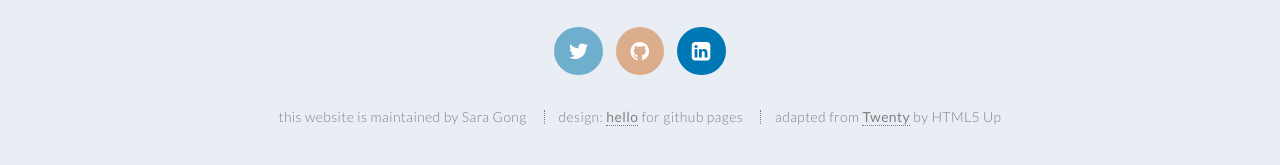
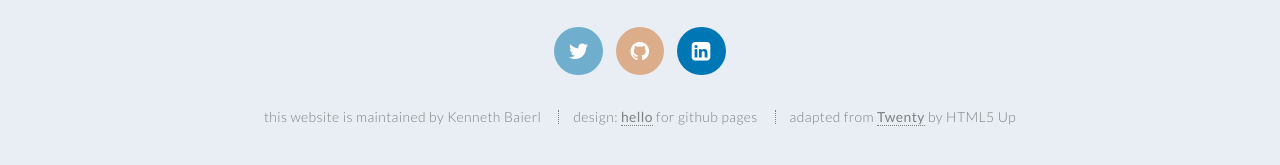
Before and after one commit to kenbaierl/portfolio, a Jekyll site: the page built from index.md, in a window 1280 px wide and 900 px high, scrolled down 5491 px. Shown: the part 707-872 px from the top of the window. Built offline with Jekyll 4.4.1, drawn with Linux system fonts in a browser that asks for light colours; part of the change alters nothing that is shown.

Commit message:
Update _config.yml

```diff
--- a/_config.yml
+++ b/_config.yml
@@ -1,11 +1,11 @@
 # _config.yml
 
 # required, replace with your own information -----
-title: Hello for Github Pages
-author: Sara Gong
+title: School Project Portfolio
+author: Kenneth Baierl
 description: >
-  A minimalist template for designing a personal GitHub Pages website - without typing a single line of code.
-baseurl: ""
+  A website to show all of the school projects that I have made while attending Chapman University
+baseurl: "kennethbaierl.github.io"
 
 plugins:
   - jekyll-feed
```
